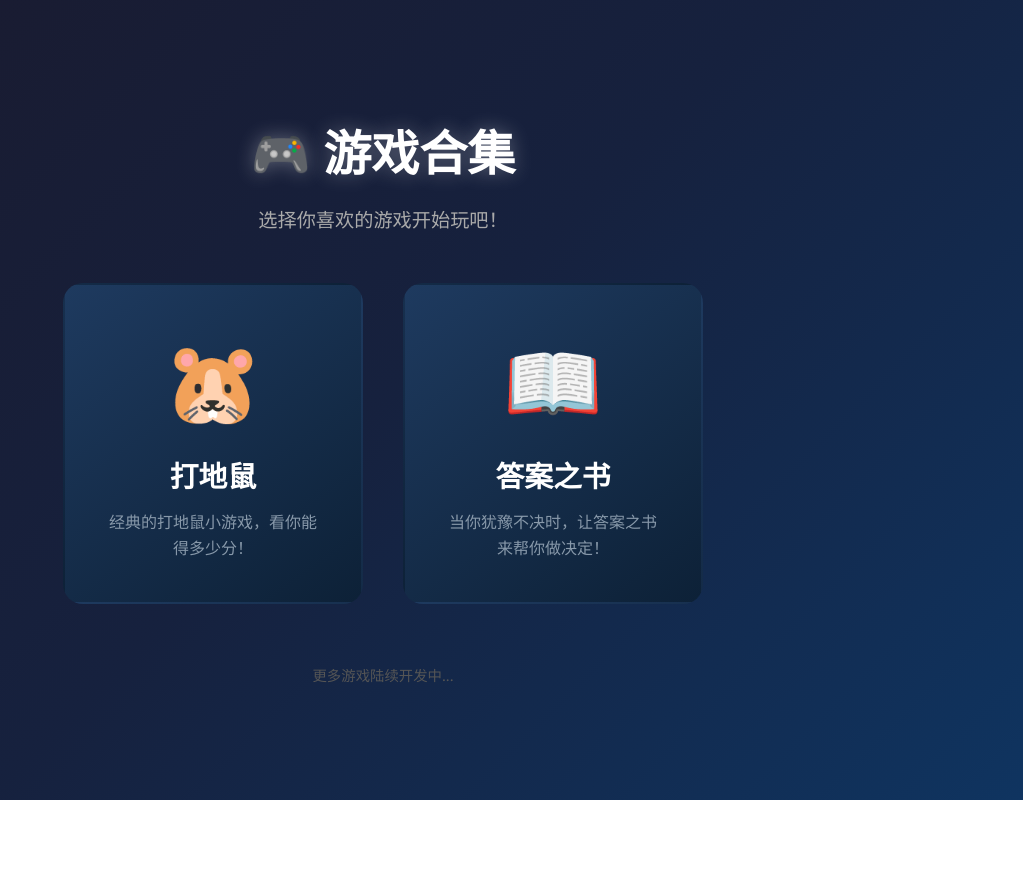
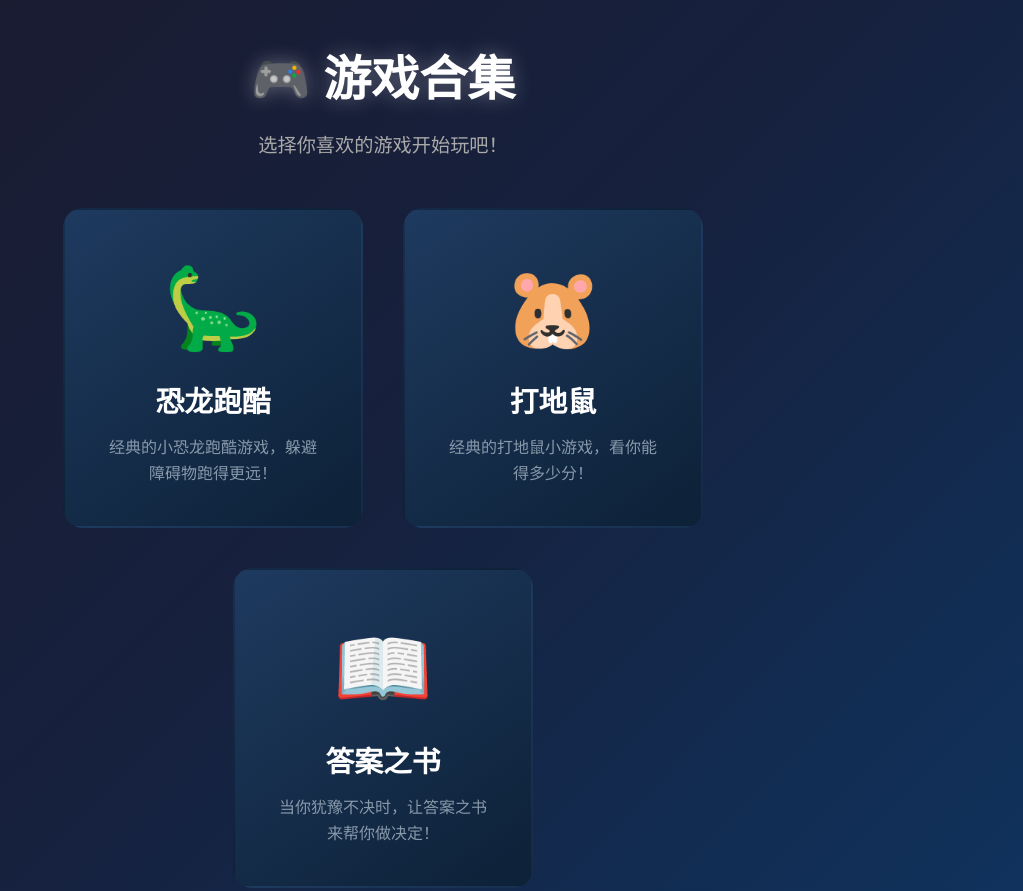
Before and after one commit to pudding666666/whack-a-mole, a plain HTML site: page index.html in a window 1280 px wide. Shown: the top 891 px of the page, without its empty margins (257-1280 px from the left). Before the commit the page ends 800 px from the top, so only its background shows below. Drawn offline with Linux system fonts and the light colour scheme.

Commit message:
feat: 首页添加恐龙跑酷游戏入口 🦕

```diff
--- a/index.html
+++ b/index.html
@@ -91,6 +91,12 @@
     <p class="subtitle">选择你喜欢的游戏开始玩吧！</p>
 
     <div class="games">
+        <a href="./dino-run/" class="game-card">
+            <div class="game-icon">🦕</div>
+            <h2 class="game-title">恐龙跑酷</h2>
+            <p class="game-desc">经典的小恐龙跑酷游戏，躲避障碍物跑得更远！</p>
+        </a>
+
         <a href="./whack-a-mole/" class="game-card">
             <div class="game-icon">🐹</div>
             <h2 class="game-title">打地鼠</h2>
```
